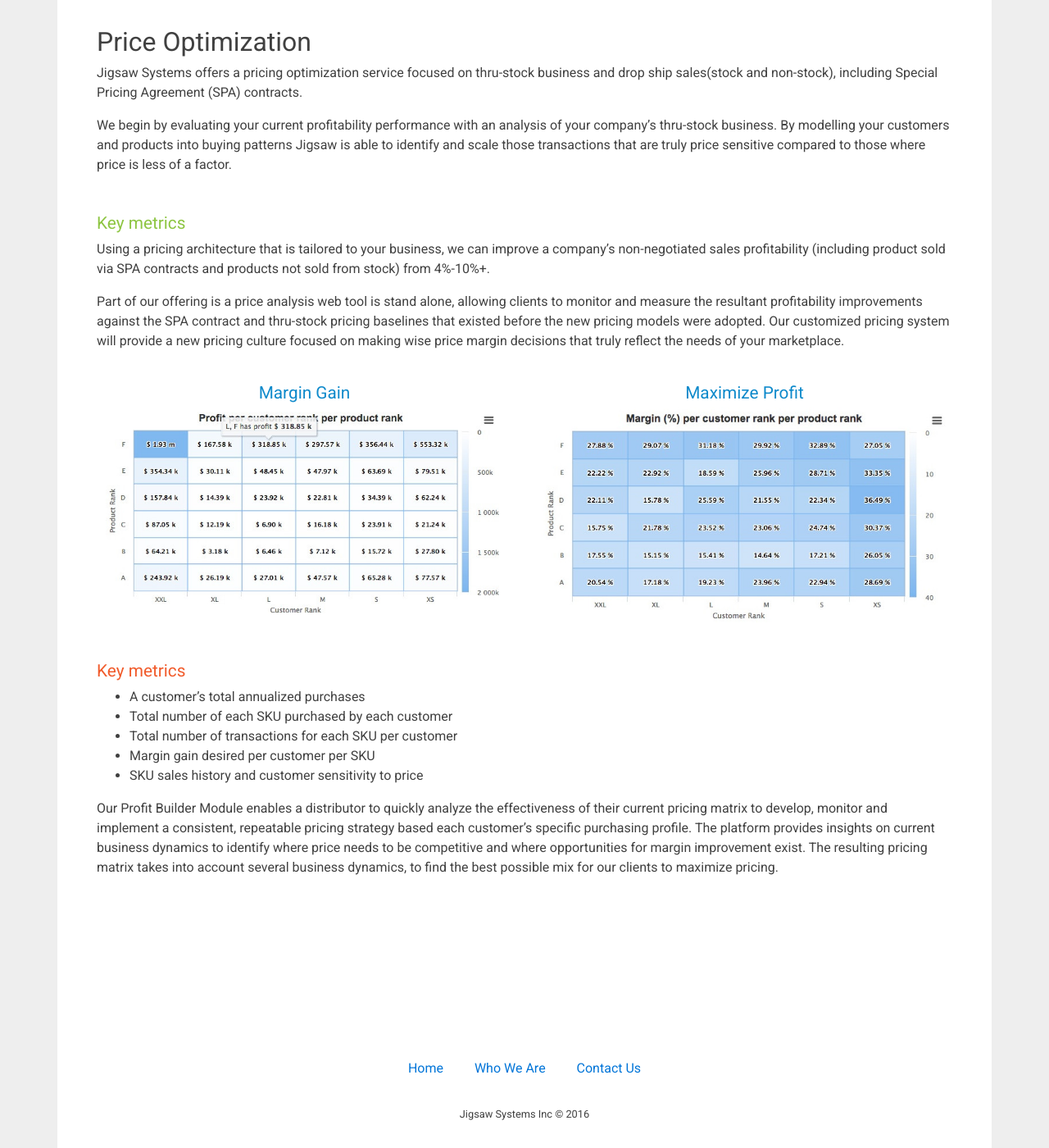
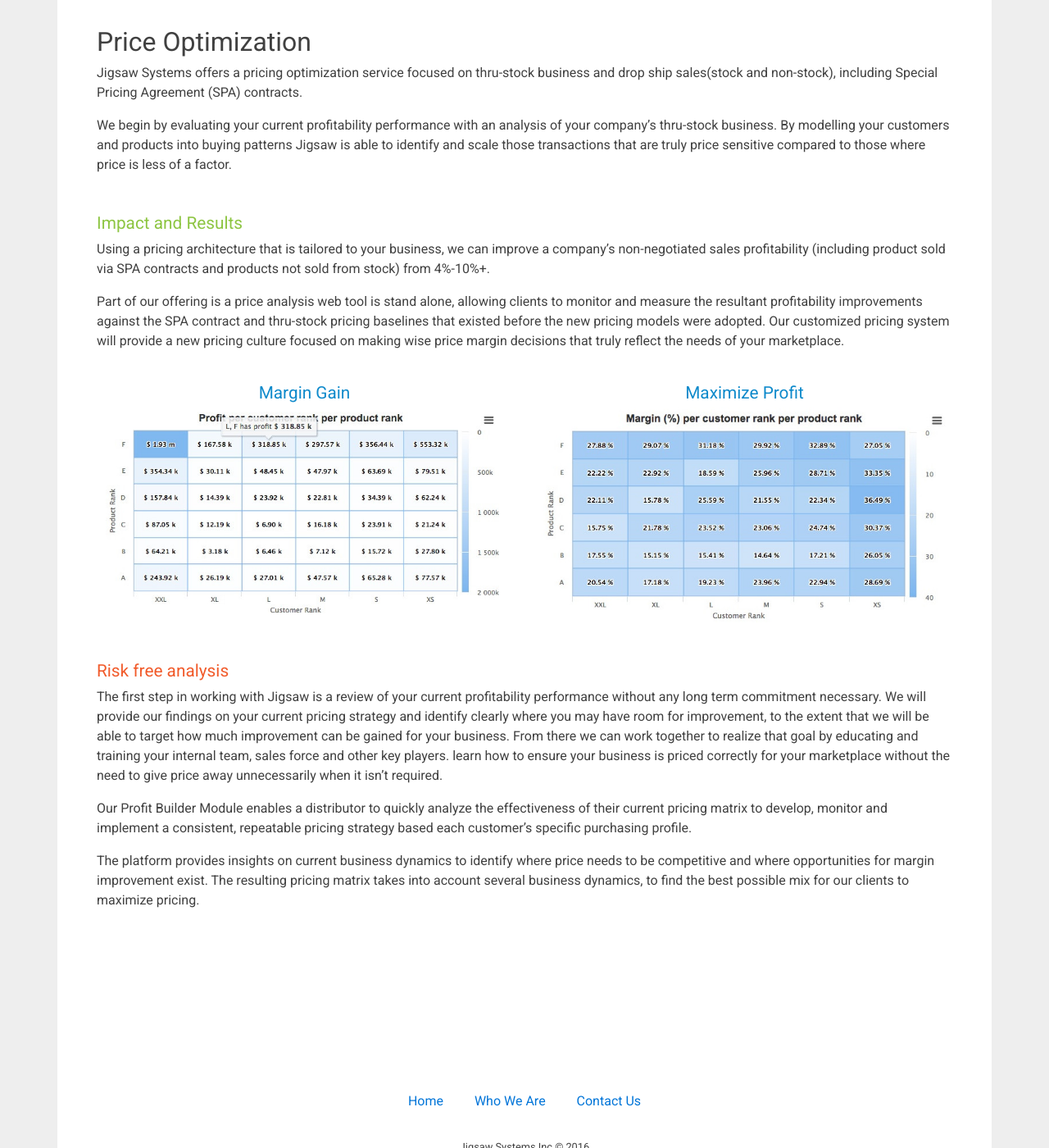
Before and after one commit to Codefully/jigsaw-redo, a Jekyll site: the page built from pages/distributor-price-margin.md, in a window 1280 px wide and 1400 px high, scrolled down 370 px. Shown: the whole window at 82% size. Built offline with Jekyll 4.4.1, drawn with Linux system fonts in a browser that asks for light colours; nearby versions of some CDN libraries.

Commit message:
Updated Distributor Price Margin

```diff
--- a/pages/distributor-price-margin.md
+++ b/pages/distributor-price-margin.md
@@ -12,10 +12,9 @@ Jigsaw Systems offers a pricing optimization service focused on thru-stock busin
 
 We begin by evaluating your current profitability performance with an analysis of your company’s thru-stock business. By modelling your customers and products into  buying patterns Jigsaw is able to identify and scale those transactions that are truly price sensitive compared to those where price is less of a factor.
 
-<h2 class="color-green mt-3">Key metrics</h2>
+<h2 class="color-green mt-3">Impact and Results</h2>
 
 Using a pricing architecture that is tailored to your business, we can improve a company’s non-negotiated sales profitability (including product sold via SPA contracts and products not sold from stock) from 4%-10%+.
-
 
 Part of our offering is a price analysis web tool is stand alone, allowing clients to monitor and  measure the resultant profitability improvements against the SPA contract and thru-stock pricing baselines that existed before the new pricing models were adopted. Our customized pricing system will provide a new pricing culture focused on making wise price margin decisions that truly reflect the needs of your marketplace.
 
@@ -30,12 +29,11 @@ Part of our offering is a price analysis web tool is stand alone, allowing clien
   </div>
 </div>
 
-<h2 class="color-orange mt-3">Key metrics</h2>
+<h2 class="color-orange mt-3">Risk free analysis</h2>
 
-- A customer’s total annualized purchases
-- Total number of each SKU purchased by each customer
-- Total number of transactions for each SKU per customer
-- Margin gain desired per customer per SKU
-- SKU sales history and customer sensitivity to price
 
-Our Profit Builder Module enables a distributor to quickly analyze the effectiveness of their current pricing matrix to develop, monitor and implement a consistent, repeatable pricing strategy based each customer’s specific purchasing profile.  The platform provides insights on current business dynamics to identify where price needs to be competitive and where opportunities for margin improvement exist. The resulting pricing matrix takes into account several business dynamics, to find the best possible mix for our clients to maximize pricing.
+The first step in working with Jigsaw is a review of your current profitability performance without any long term commitment necessary. We will provide our findings on your current pricing strategy and identify clearly where you may have room for improvement, to the extent that we will be able to target how much improvement can be gained for your business. From there we can work together to realize that goal by educating and training your internal team, sales force and other key players. learn how to ensure your business is priced correctly for your marketplace without the need to give price away unnecessarily when it isn't required.
+
+Our Profit Builder Module enables a distributor to quickly analyze the effectiveness of their current pricing matrix to develop, monitor and implement a consistent, repeatable pricing strategy based each customer’s specific purchasing profile.
+
+The platform provides insights on current business dynamics to identify where price needs to be competitive and where opportunities for margin improvement exist. The resulting pricing matrix takes into account several business dynamics, to find the best possible mix for our clients to maximize pricing.
```
